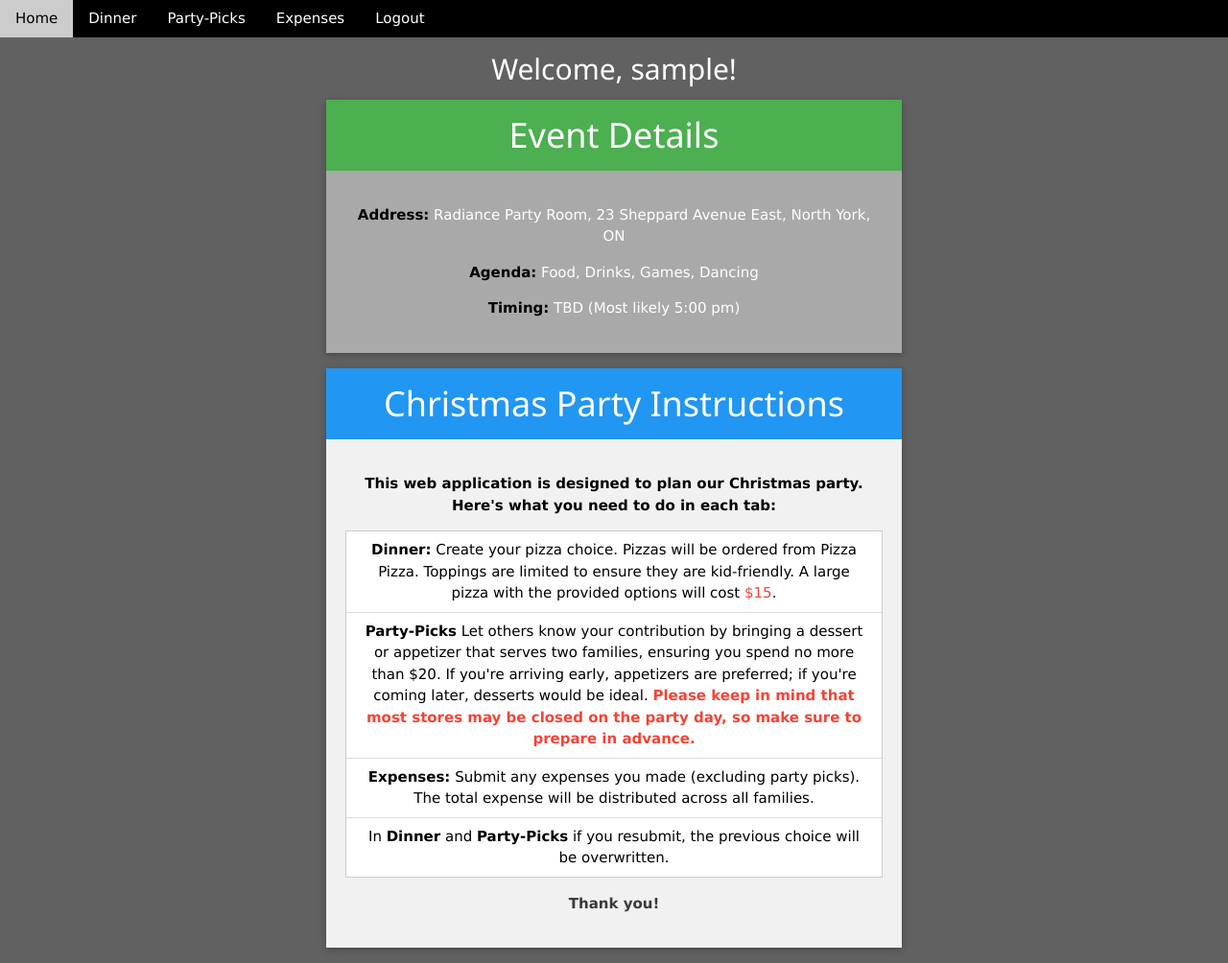
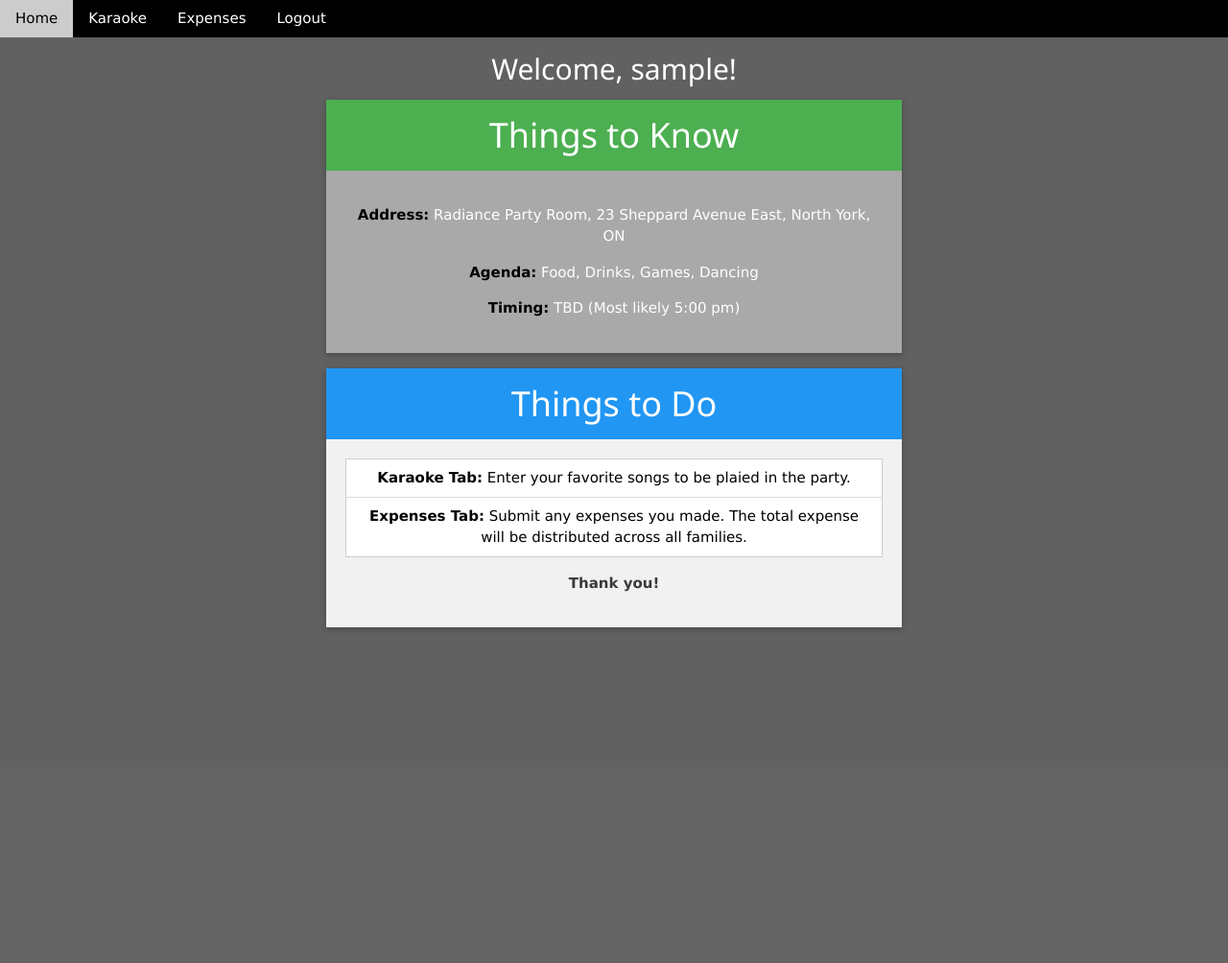
Before and after one commit to beirouz/party-sign-up, a Flask app: page / in a window 1280 px wide. Shown: the whole page at 96% size. After the commit the page ends 657 px from the top, so only its background shows below. Run offline with Flask 3, Linux system fonts and the light colour scheme; the visitor is signed in with stand-in values (Sample User, id 1).

Commit message:
Added Karaoke Tab

```diff
--- a/app.py
+++ b/app.py
@@ -122,95 +122,67 @@ def dinner():
 
     return redirect(url_for('home'))  # Redirect to login if not logged in
 
-# Route for Appetizer and Dessert
-@app.route('/partypicks', methods=['GET', 'POST'])
-def partypicks():
-    if 'logged_in' in session and session['logged_in']:
-        # Load existing appetizers and desserts
-        appetizers = load_appetizers()
-        desserts = load_desserts()
+SONGS_FILE = 'songs.json'
 
-        # Initialize lists to display both categories
-        appetizer_list = appetizers
-        dessert_list = desserts
-
-        selected_category = request.form.get('category', 'Appetizer')
-
-        if request.method == 'POST' and 'item' in request.form:
-            # Get the entered item
-            item = request.form['item'].strip()
-
-            if not item:
-                return render_template(
-                    'party-picks.html',
-                    error="You must enter a valid item.",
-                    selected_category=selected_category,
-                    appetizer_list=appetizer_list,
-                    dessert_list=dessert_list,
-                )
-
-            username = session['username']
-
-            # Remove existing user entry from both lists
-            appetizers = [entry for entry in appetizers if entry['username'] != username]
-            desserts = [entry for entry in desserts if entry['username'] != username]
-
-            # Add new entry to the selected category
-            entry = {'username': username, 'item': item}
-            if selected_category == 'Appetizer':
-                appetizers.append(entry)
-            else:
-                desserts.append(entry)
-
-            # Save the updated lists
-            save_appetizers(appetizers)
-            save_desserts(desserts)
-
-            # Redirect back to avoid resubmission issues
-            return redirect(url_for('partypicks'))
-
-        return render_template(
-            'party-picks.html',
-            selected_category=selected_category,
-            appetizer_list=appetizer_list,
-            dessert_list=dessert_list,
-        )
-
-    return redirect(url_for('home'))  # Redirect to login if not logged in
-
-
-
-def load_desserts():
-    """Load desserts from dessert.json."""
+def load_songs():
+    """Load songs from songs.json."""
     try:
-        with open('dessert.json', 'r') as file:
-            return json.load(file)
+        with open(SONGS_FILE, 'r') as file:
+            return sorted(json.load(file), key=lambda x: x['username'].lower())
     except (FileNotFoundError, json.JSONDecodeError):
         # Return an empty list if the file doesn't exist or is invalid
         return []
 
+def save_songs(songs):
+    """Save songs to songs.json sorted by username alphabetically."""
+    with open(SONGS_FILE, 'w') as file:
+        json.dump(sorted(songs, key=lambda x: x['username'].lower()), file, indent=4)
 
-def save_desserts(desserts):
-    """Save desserts to dessert.json."""
-    with open('dessert.json', 'w') as file:
-        json.dump(desserts, file, indent=4)
+@app.route('/karaoke', methods=['GET', 'POST'])
+def karaoke():
+    if 'logged_in' in session and session['logged_in']:
+        songs = load_songs()
+        username = session['username']
 
+        if request.method == 'POST':
+            action = request.form.get('action')
+            if action == 'add':
+                # Add a new song
+                song = request.form.get('song', '').strip()
+                if not song:
+                    return render_template('karaoke.html', songs=songs, error="Song name cannot be empty.")
 
-def load_appetizers():
-    """Load appetizers from appetizer.json."""
-    try:
-        with open('appetizer.json', 'r') as file:
-            return json.load(file)
-    except (FileNotFoundError, json.JSONDecodeError):
-        # Return an empty list if the file doesn't exist or is invalid
-        return []
+                # Add song to the list
+                songs.append({'username': username, 'song': song})
+                save_songs(songs)
+                return redirect(url_for('karaoke'))
 
+            elif action == 'edit':
+                # Edit an existing song
+                old_song = request.form.get('old_song', '').strip()
+                new_song = request.form.get('new_song', '').strip()
+                if not new_song:
+                    return render_template('karaoke.html', songs=songs, error="New song name cannot be empty.")
 
+                # Update the song for the user
+                for entry in songs:
+                    if entry['username'] == username and entry['song'] == old_song:
+                        entry['song'] = new_song
+                        break
+                save_songs(songs)
+                return redirect(url_for('karaoke'))
 
-def save_appetizers(appetizers):
-    """Save appetizers to appetizer.json."""
-    with open('appetizer.json', 'w') as file:
-        json.dump(appetizers, file, indent=4)
+            elif action == 'remove':
+                # Remove an existing song
+                song = request.form.get('song', '').strip()
+                songs = [entry for entry in songs if not (entry['username'] == username and entry['song'] == song)]
+                save_songs(songs)
+                return redirect(url_for('karaoke'))
+
+        # Render the page with the updated song list
+        return render_template('karaoke.html', songs=songs)
+
+    return redirect(url_for('home'))  # Redirect to login if not logged in
 
 
 # Route for expenses - Expenses
--- /dev/null
+++ b/songs.json
@@ -0,0 +1,2 @@
+[
+]
--- a/templates/expenses.html
+++ b/templates/expenses.html
@@ -41,8 +41,7 @@
   <!-- Navbar -->
   <div class="w3-bar w3-black">
     <a href="/" class="w3-bar-item w3-button">Home</a>
-    <a href="/dinner" class="w3-bar-item w3-button">Dinner</a>
-    <a href="/partypicks" class="w3-bar-item w3-button">Party-Picks</a>
+    <a href="/karaoke" class="w3-bar-item w3-button">Karaoke</a>
     <a href="/expenses" class="w3-bar-item w3-button">Expenses</a>
     <a href="/logout" class="w3-bar-item w3-button">Logout</a>
   </div>
--- a/templates/home.html
+++ b/templates/home.html
@@ -25,8 +25,7 @@
 <!-- Navbar -->
 <div class="w3-bar w3-black">
   <a href="/" class="w3-bar-item w3-button">Home</a>
-  <a href="/dinner" class="w3-bar-item w3-button">Dinner</a>
-  <a href="/partypicks" class="w3-bar-item w3-button">Party-Picks</a>
+  <a href="/karaoke" class="w3-bar-item w3-button">Karaoke</a>
   <a href="/expenses" class="w3-bar-item w3-button">Expenses</a>
   {% if logged_in %}
     <a href="/logout" class="w3-bar-item w3-button">Logout</a>
@@ -41,7 +40,7 @@
 	  <!-- Event Details Card -->
 	  <div class="w3-card-2 w3-margin-bottom" style="max-width: 600px; margin: 0 auto;">
 		<header class="w3-container w3-green">
-		  <h1>Event Details</h1>
+		  <h1>Things to Know</h1>
 		</header>
 		<div class="w3-container" style="background-color: #a9a9a9; padding: 20px;">
 		  <p><span class="w3-text-black" style="font-weight: bold;">Address:</span> {{ event.address }}</p>
@@ -53,30 +52,17 @@
 	  <!-- Christmas Party Instructions -->
 	  <div class="w3-card-2 w3-margin-bottom" style="max-width: 600px; margin: 0 auto;">
 		<header class="w3-container w3-blue">
-		  <h1>Christmas Party Instructions</h1>
+		  <h1>Things to Do</h1>
 		</header>
 		<div class="w3-container w3-light-gray" style="padding: 20px;">
-		  <p>
-			<strong>This web application is designed to plan our Christmas party. Here's what you need to do in each tab:</strong>
-		  </p>
+
 		  <ul class="w3-ul w3-border w3-white">
 			<li>
-			  <strong>Dinner:</strong> Create your pizza choice.
-			  Pizzas will be ordered from Pizza Pizza. Toppings are limited to ensure they are kid-friendly.
-			  A large pizza with the provided options will cost <span class="w3-text-red">$15</span>.
+			  <strong>Karaoke Tab:</strong> Enter your favorite songs to be plaied in the party.
 			</li>
 			<li>
-			  <strong>Party-Picks</strong> Let others know your contribution by bringing a dessert or appetizer that serves two families,
-			  ensuring you spend no more than $20. If you're arriving early, appetizers are preferred; if you're coming later, desserts would be ideal.
-			  <strong><span class="w3-text-red">Please keep in mind that most stores may be closed on the party day,
-			  so make sure to prepare in advance. </span></strong>
-			</li>
-			<li>
-			  <strong>Expenses:</strong> Submit any expenses you made (excluding party picks).
+			  <strong>Expenses Tab:</strong> Submit any expenses you made.
 			  The total expense will be distributed across all families.
-			</li>
-			<li>
-			  In <strong>Dinner</strong> and <strong>Party-Picks</strong> if you resubmit, the previous choice will be overwritten.
 			</li>
 		  </ul>
 		  <p class="w3-margin-top w3-text-dark-gray">
```
Also changed, not shown: templates/karaoke.html (added, +83 -0 lines), templates/party-picks.html (deleted, +0 -100 lines).
